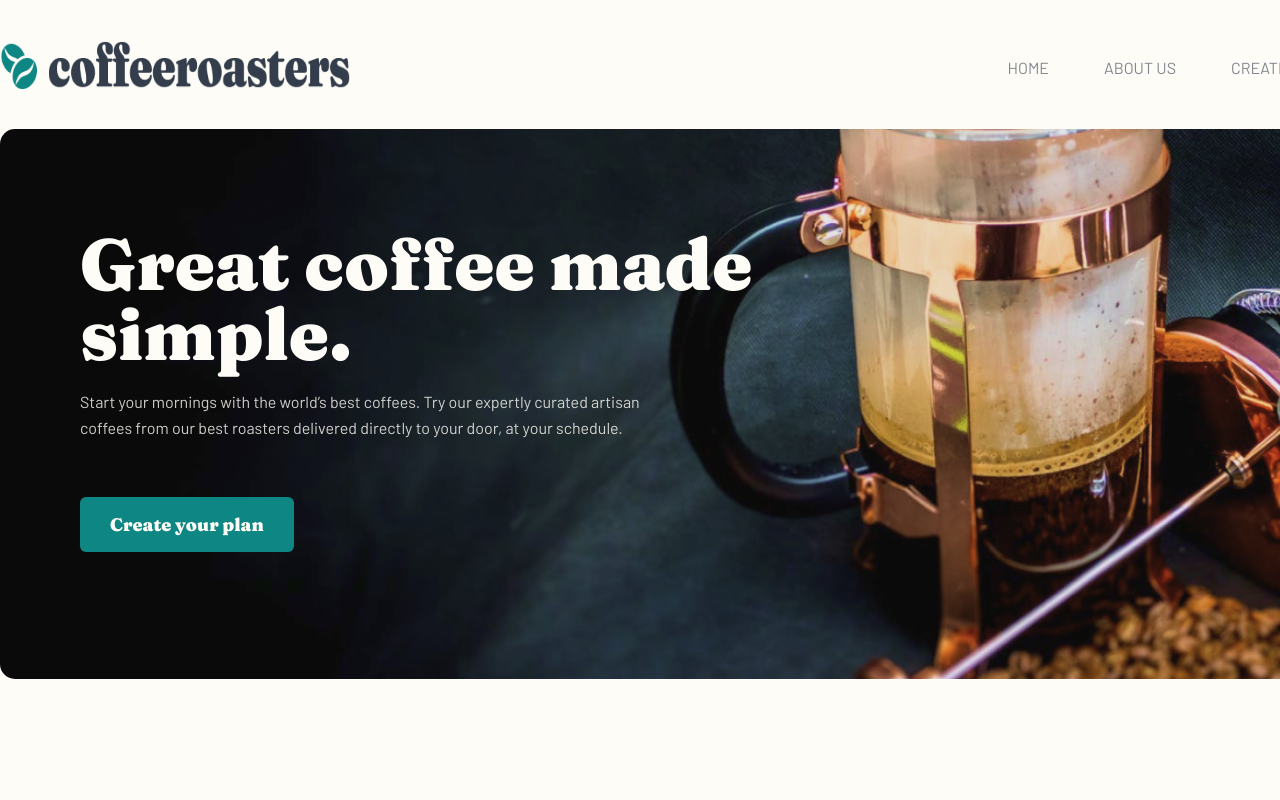
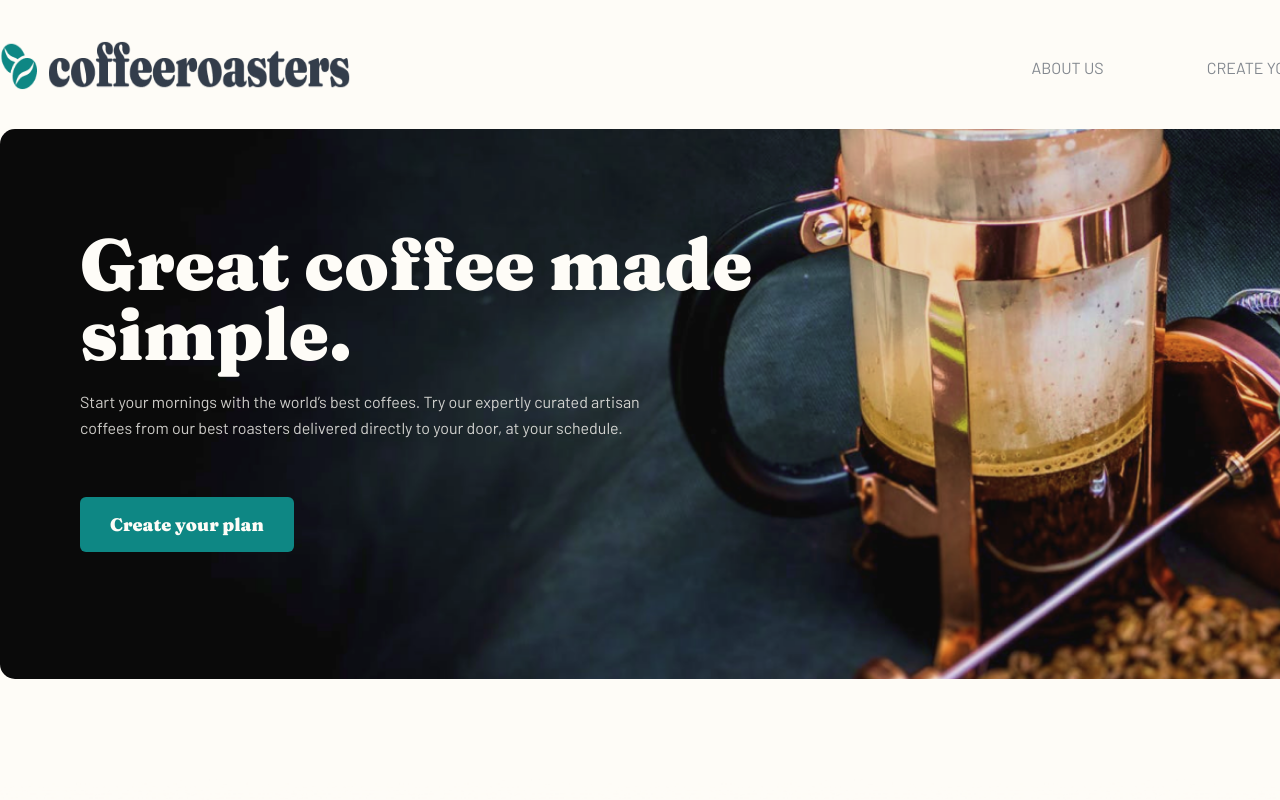
Before and after one commit to LenovoLegion5/5-lesson, a plain HTML site: page index.html in a window 1280 px wide. Shown: the top 800 px of the page. Drawn offline with Linux system fonts and the light colour scheme.

Commit message:
index update

```diff
--- a/index.html
+++ b/index.html
@@ -26,7 +26,7 @@
 					/>
 				</a>
 				<div class="site-nav__links">
-					<a href="#" class="site-nav__link">Home</a>
+					<!-- <a href="#" class="site-nav__link">Home</a> -->
 					<a href="#" class="site-nav__link">About Us</a>
 					<a href="#" class="site-nav__link">Create Your plan</a>
 				</div>
```
